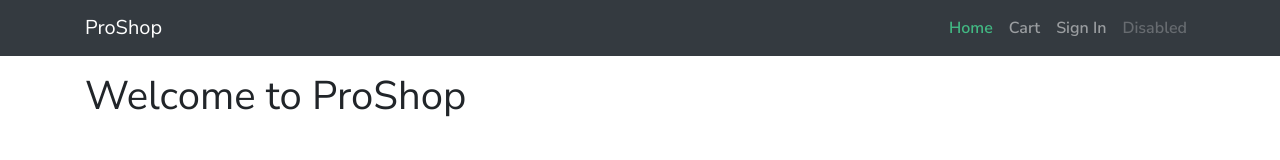
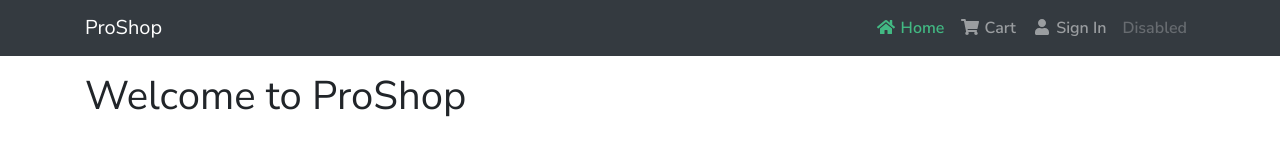
Before and after one commit to dsErick/proshop, a Vue app in the folder frontend/: page / in a window 1280 px wide. Shown: the top 160 px of the page. Built offline with nearby package versions, Linux system fonts and the light colour scheme.

Commit message:
* VueFontAwesomeIcons package inital setup

```diff
--- a/frontend/package.json
+++ b/frontend/package.json
@@ -14,6 +14,9 @@
     "vuex": "^4.0.0-0"
   },
   "devDependencies": {
+    "@fortawesome/fontawesome-svg-core": "^1.2.32",
+    "@fortawesome/free-solid-svg-icons": "^5.15.1",
+    "@fortawesome/vue-fontawesome": "^3.0.0-2",
     "@vue/cli-plugin-babel": "~4.5.0",
     "@vue/cli-plugin-eslint": "~4.5.0",
     "@vue/cli-plugin-router": "~4.5.0",
--- a/frontend/src/components/VHeader.vue
+++ b/frontend/src/components/VHeader.vue
@@ -2,7 +2,7 @@
 <header>
     <nav class="navbar navbar-expand-lg navbar-dark bg-dark">
         <div class="container-lg container-fluid">
-            <a class="navbar-brand" href="#">ProShop</a>
+            <router-link :to="{ name: 'Home' }" class="navbar-brand">ProShop</router-link>
             <button class="navbar-toggler" type="button" data-toggle="collapse" data-target="#navbarNav" aria-controls="navbarNav" aria-expanded="false" aria-label="Toggle navigation">
                 <span class="navbar-toggler-icon"></span>
             </button>
@@ -10,15 +10,24 @@
             <div class="collapse navbar-collapse" id="navbarNav">
                 <ul class="navbar-nav ml-auto">
                     <li class="nav-item active">
-                        <router-link :to="{ name: 'Home' }" class="nav-link">Home</router-link>
+                        <router-link :to="{ name: 'Home' }" class="nav-link">
+                            <font-awesome-icon :icon="['fas', 'home']" fixed-width />
+                            Home
+                        </router-link>
                     </li>
                     <li class="nav-item">
                         <!-- <router-link to="/cart" class="nav-link">Cart</router-link> -->
-                        <a class="nav-link" href="#">Cart</a>
+                        <a class="nav-link" href="#">
+                            <font-awesome-icon :icon="['fas', 'shopping-cart']" fixed-width />
+                            Cart
+                        </a>
                     </li>
                     <li class="nav-item">
                         <!-- <router-link to="/login" class="nav-link">Sign In</router-link> -->
-                        <a class="nav-link" href="#">Sign In</a>
+                        <a class="nav-link" href="#">
+                            <font-awesome-icon :icon="['fas', 'user']" fixed-width />
+                            Sign In
+                        </a>
                     </li>
                     <li class="nav-item">
                         <a class="nav-link disabled" href="#" tabindex="-1" aria-disabled="true">Disabled</a>
--- a/frontend/src/main.js
+++ b/frontend/src/main.js
@@ -5,4 +5,10 @@ import store from './store'
 
 import './assets/scss/app.scss'
 
-createApp(App).use(store).use(router).mount('#app')
+import FontAwesomeIcon from './plugins/FontAwesomeIcon'
+
+createApp(App)
+    .use(store)
+    .use(router)
+    .component('font-awesome-icon', FontAwesomeIcon)
+    .mount('#app')
--- /dev/null
+++ b/frontend/src/plugins/FontAwesomeIcon.js
@@ -0,0 +1,7 @@
+import { FontAwesomeIcon } from '@fortawesome/vue-fontawesome'
+import { library } from '@fortawesome/fontawesome-svg-core'
+import { faShoppingCart, faUser, faHome } from '@fortawesome/free-solid-svg-icons'
+
+library.add(faShoppingCart, faUser, faHome)
+
+export default FontAwesomeIcon
```
Also changed, not shown: 1 other file (tests, documents, lock files or other folders).
